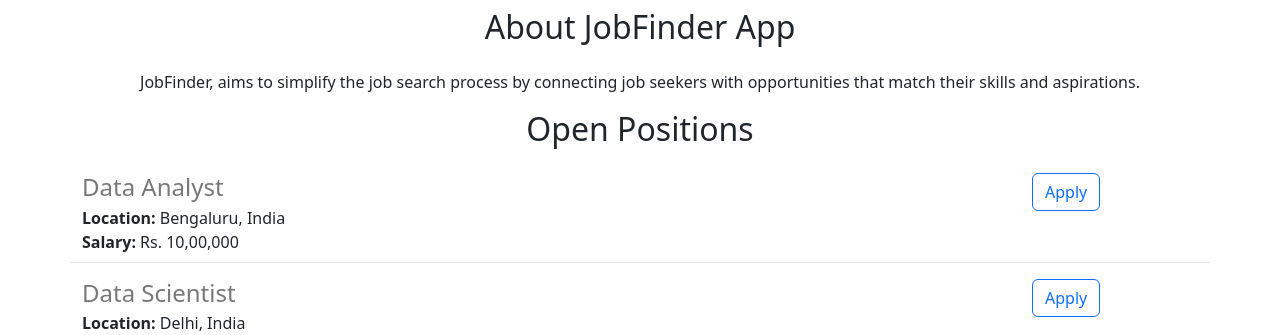
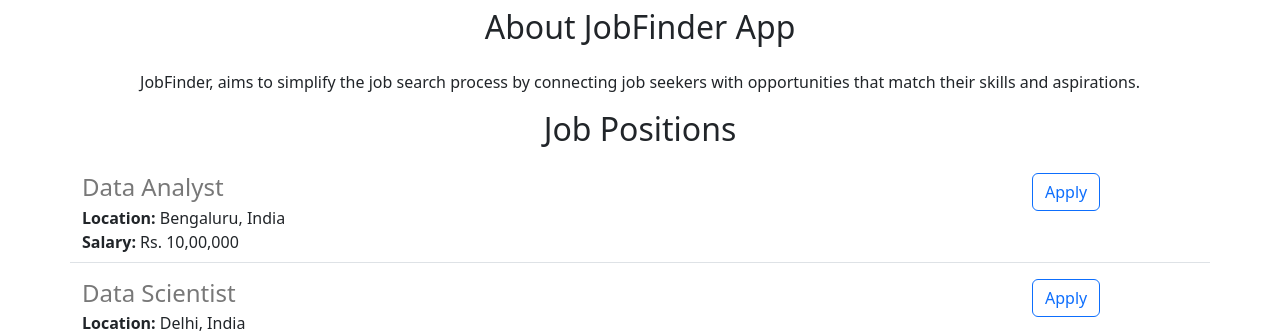
Before and after one commit to Mutai05/Job-Finder-App, a Flask app: page / in a window 1280 px wide. Shown: the part 957-1292 px from the top of the page. Run offline with Flask 3, Linux system fonts and the light colour scheme.

Commit message:
Updated open to job positions

```diff
--- a/templates/home.html
+++ b/templates/home.html
@@ -17,7 +17,7 @@
     <h2 class="text-center mt-2 mb-4">About JobFinder App</h2>
     <p class="text-center">JobFinder, aims to simplify the job search process by connecting job seekers with opportunities that match their skills and aspirations. </p>
 
-    <h2 class="text-center mt-2 mb-4">Open Positions</h2>
+    <h2 class="text-center mt-2 mb-4">Job Positions</h2>
     <div class="mt-2 mb-4">
       {% for job in jobs %}
         {% include 'jobitem.html' %}
```
